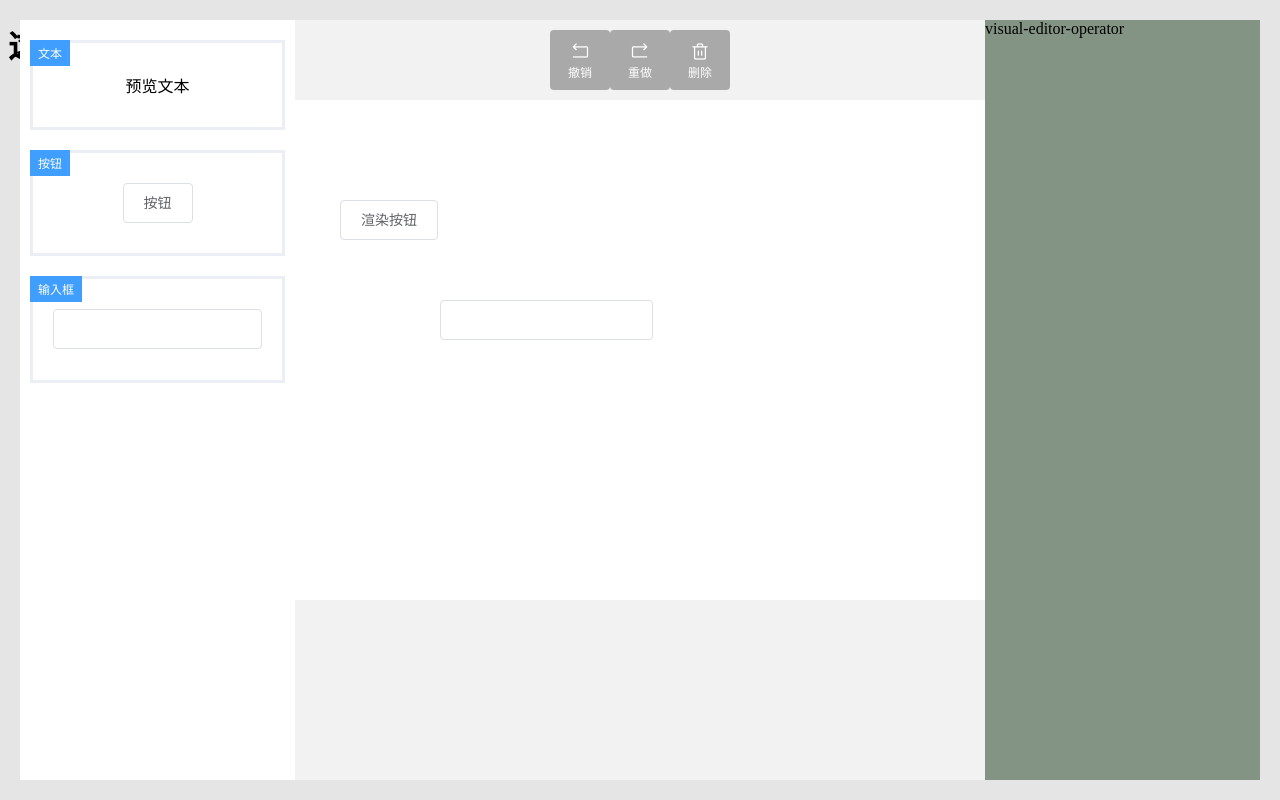
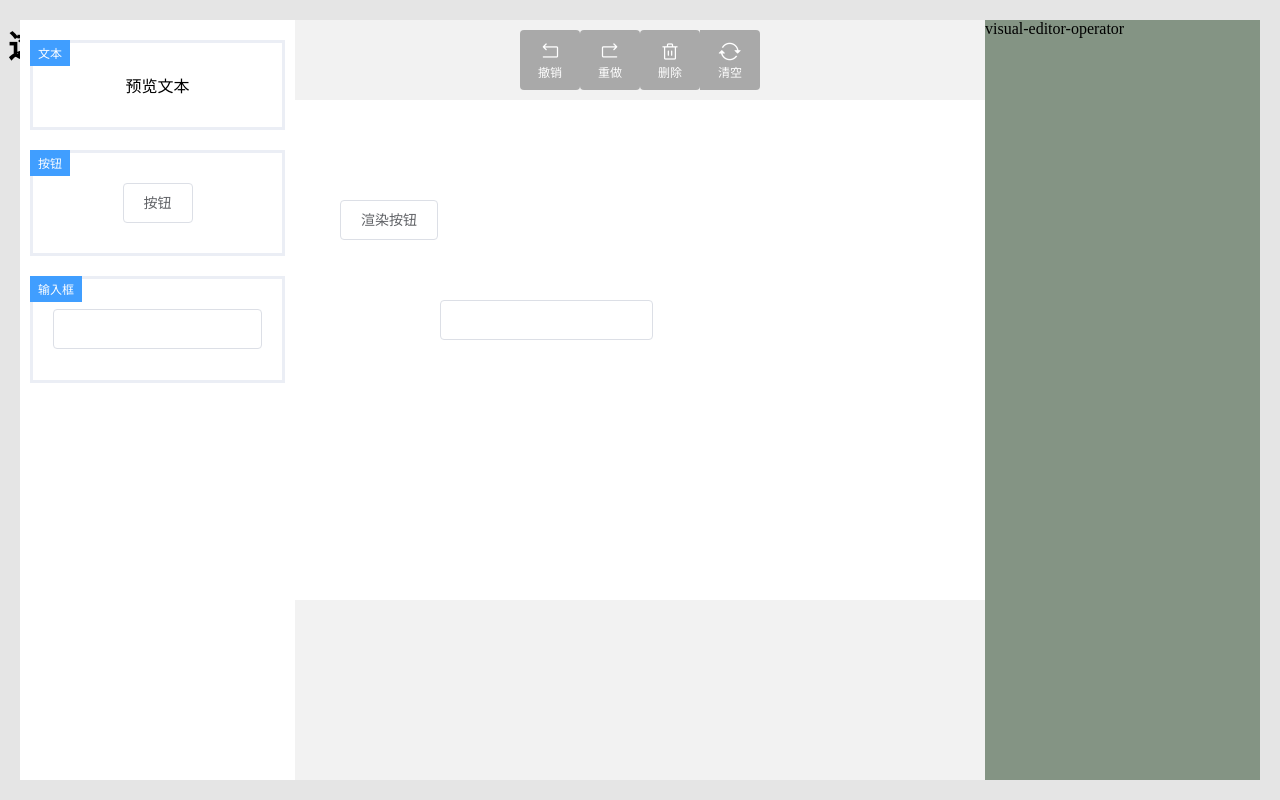
Before and after one commit to lyxdream/visual-editor, a Vue app: page / in a window 1280 px wide. Built offline with nearby package versions, Linux system fonts and the light colour scheme.

Commit message:
实现清空功能

```diff
--- a/src/packages/plugins/command.plugin.ts
+++ b/src/packages/plugins/command.plugin.ts
@@ -24,10 +24,10 @@ export function useCommander() {
 
     /*注册一个命令*/
     const registry = (command: Command) => {
+        console.log(1)
         state.commandArray.push(command)
-
         state.commands[command.name] = (...args) => {
-            // console.log(command.name)
+            console.log(command.name)
             const { undo, redo } = command.execute(...args)
             redo() //执行每个注册函数里面的redo()
             /*如果命令执行之后，不需要进入命令队列，则直接结束*/
@@ -95,20 +95,13 @@ export function useCommander() {
      * @date    2021/2/2  下午
      */
     const init = () => {
-        const onKeydown = (e: KeyboardEvent) => {
-            console.log('监听到键盘事件')
-        }
-        window.addEventListener('keydown', onKeydown)
         state.commandArray.forEach(
             (command) =>
                 !!command.init && state.destroyList.push(command.init())
         )
         // console.log(state.commandArray,'commandArray')
         state.destroyList.push(keyboardEvent())
-        state.destroyList.push(() =>
-            window.removeEventListener('keydown', onKeydown)
-        )
-        // console.log(state.destroyList) /*destroyList里面有两个事件 （"drag"的init事件和keydown的removeEventListener）*/
+        console.log(state.destroyList) /*destroyList里面有两个事件 （"drag"的init事件和keydown的removeEventListener）*/
     }
     /*注册撤回命令（撤回命令执行结果不需要进入命令队列）*/
     registry({
--- a/src/packages/utils/visual.command.tsx
+++ b/src/packages/utils/visual.command.tsx
@@ -1,23 +1,28 @@
-import { useCommander } from "../plugins/command.plugin";
-import { VisualEditorBlockData, VisualEditorModelValue } from "../visual-editor.utils";
-import deepcopy from "deepcopy";
+import { useCommander } from '../plugins/command.plugin'
+import {
+    VisualEditorBlockData,
+    VisualEditorModelValue,
+} from '../visual-editor.utils'
+import deepcopy from 'deepcopy'
 
-
-export function useVisualCommand(
-    {
+export function useVisualCommand({
     focusData,
     updateBlocks,
     dataModel,
     dragstart,
     dragend,
 }: {
-        focusData: { value: { focus: VisualEditorBlockData[], unFocus: VisualEditorBlockData[] } },
-        updateBlocks: (blocks: VisualEditorBlockData[]) => void,
-        dataModel: { value: VisualEditorModelValue },
-        dragstart: { on: (cb: () => void) => void, off: (cb: () => void) => void },
-        dragend: { on: (cb: () => void) => void, off: (cb: () => void) => void },
+    focusData: {
+        value: {
+            focus: VisualEditorBlockData[]
+            unFocus: VisualEditorBlockData[]
         }
-) {
+    }
+    updateBlocks: (blocks: VisualEditorBlockData[]) => void
+    dataModel: { value: VisualEditorModelValue }
+    dragstart: { on: (cb: () => void) => void; off: (cb: () => void) => void }
+    dragend: { on: (cb: () => void) => void; off: (cb: () => void) => void }
+}) {
     const commander = useCommander()
     /*
       删除命令
@@ -53,11 +58,12 @@ export function useVisualCommand(
      */
     commander.registry({
         name: 'drag',
-          init(){
-            this.data = {before:null as null | VisualEditorBlockData[]}
-            const handler  = {
-                dragstart:()=>this.data.before = deepcopy(dataModel.value.blocks || []),
-                dragend: () => commander.state.commands.drag()
+        init() {
+            this.data = { before: null as null | VisualEditorBlockData[] }
+            const handler = {
+                dragstart: () =>
+                    (this.data.before = deepcopy(dataModel.value.blocks || [])),
+                dragend: () => commander.state.commands.drag(),
             }
             dragstart.on(handler.dragstart)
             dragend.on(handler.dragend)
@@ -66,23 +72,45 @@ export function useVisualCommand(
                 dragend.off(handler.dragend)
             }
         },
-          execute(){
-              let before = this.data.before;
-              let after = deepcopy(dataModel.value.blocks || []);
-              return{
-                  redo:()=>{
+        execute() {
+            let before = this.data.before
+            let after = deepcopy(dataModel.value.blocks || [])
+            return {
+                redo: () => {
                     updateBlocks(deepcopy(after))
                 },
-                  undo:() =>{
+                undo: () => {
                     updateBlocks(deepcopy(before))
+                },
             }
+        },
+    })
+
+    /*全部清空*/
+
+    commander.registry({
+        name: 'clear',
+        execute: () => {
+            let data = {
+                before: deepcopy(dataModel.value.blocks || []),
+                after: deepcopy([])
             }
+            return {
+                redo: () => {
+                    updateBlocks(deepcopy(data.after))
+                },
+                undo: () => {
+                    updateBlocks(deepcopy(data.before))
+                },
             }
+        },
     })
+
     commander.init()
     return {
         undo: () => commander.state.commands.undo(),
         redo: () => commander.state.commands.redo(),
         delete: () => commander.state.commands.delete(),
+        clear: () => commander.state.commands.clear()
     }
 }
--- a/src/packages/visual-editor.tsx
+++ b/src/packages/visual-editor.tsx
@@ -1,10 +1,4 @@
-import {
-    computed,
-    defineComponent,
-    PropType,
-    ref,
-    registerRuntimeCompiler,
-} from 'vue'
+import { computed, defineComponent, PropType, ref } from 'vue'
 import './visual-editor.scss'
 import {
     createNewBlock,
@@ -49,9 +43,9 @@ export const VisualEditor = defineComponent({
         const focusData = computed(() => {
             const focus: VisualEditorBlockData[] = []
             const unFocus: VisualEditorBlockData[] = []
-            ;(dataModel.value.blocks || []).forEach((block) =>
-                (block.focus ? focus : unFocus).push(block)
-            )
+                ; (dataModel.value.blocks || []).forEach((block) =>
+                    (block.focus ? focus : unFocus).push(block)
+                )
             return {
                 focus, // 此时选中的数据
                 unFocus, // 此时未选中的数据
@@ -238,7 +232,7 @@ export const VisualEditor = defineComponent({
                     dragstart.emit()
                 }
                 focusData.value.focus.forEach((block, index) => {
-                    ;(block.top = dragState.startPos[index].top + durY),
+                    ; (block.top = dragState.startPos[index].top + durY),
                         (block.left = dragState.startPos[index].left + durX)
                 })
             }
@@ -279,6 +273,11 @@ export const VisualEditor = defineComponent({
                 handler: () => commander.delete(),
                 tip: 'ctrl+d, backspace, delete',
             },
+            {
+                label: '清空',
+                icon: 'icon-reset',
+                handler: () => commander.clear(),
+            },
         ]
         return () => (
             <div class="visual-editor">
@@ -303,12 +302,8 @@ export const VisualEditor = defineComponent({
                     {/* visual-editor-menu */}
                 </div>
                 <div class="visual-editor-head">
-                    {buttons.map((btn, index) => (
-                        <el-tooltip
-                            effect="dark"
-                            content={btn.tip}
-                            placement="bottom"
-                        >
+                    {buttons.map((btn, index) => {
+                        const content = (
                             <div
                                 key={index}
                                 class="visual-editor-head-button"
@@ -317,8 +312,16 @@ export const VisualEditor = defineComponent({
                                 <i class={`iconfont ${btn.icon}`} />
                                 <span>{btn.label}</span>
                             </div>
+                        )
+                        return !btn.tip ? content : <el-tooltip
+                            effect="dark"
+                            content={btn.tip}
+                            placement="bottom"
+                        >
+                            {content}
                         </el-tooltip>
-                    ))}
+
+                    })}
                 </div>
                 {/* 右边操作组件部分 */}
                 <div class="visual-editor-operator">visual-editor-operator</div>
```
Also changed, not shown: src/packages/plugins/test.js (+30 -9 lines), .eslintrc.js. Lines whose indentation alone changed are shown as unchanged.
